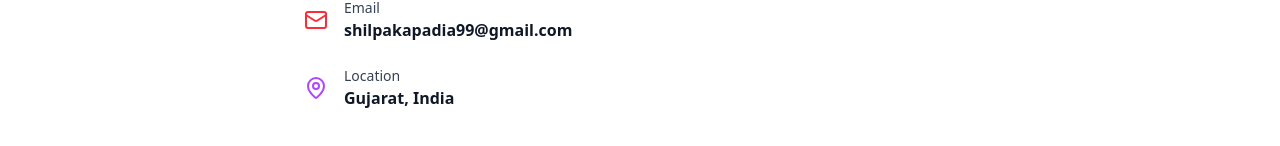
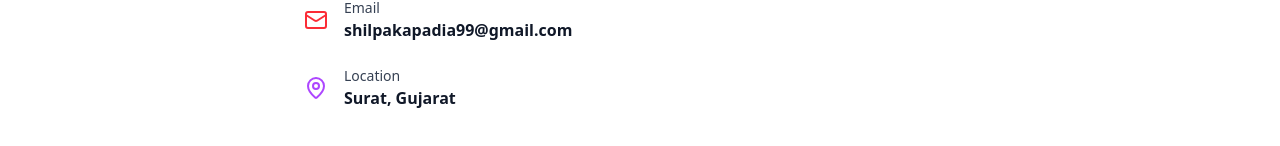
Before and after one commit to KapadiaShubham/nextjs_collection_gallery, a Next.js app: page /contact in a window 1280 px wide. Shown: the part 390-536 px from the top of the page. Built offline with nearby package versions, Linux system fonts and the light colour scheme.

Commit message:
location update

```diff
--- a/src/app/contact/page.tsx
+++ b/src/app/contact/page.tsx
@@ -29,7 +29,7 @@ const contactInfo = {
   //   username: 'linkedin.com/in/myprofile',
   //   link: 'https://linkedin.com/in/myprofile',
   // },
-  location: 'Gujarat, India',
+  location: 'Surat, Gujarat',
 };
 
 export default function ContactPage() {
```
